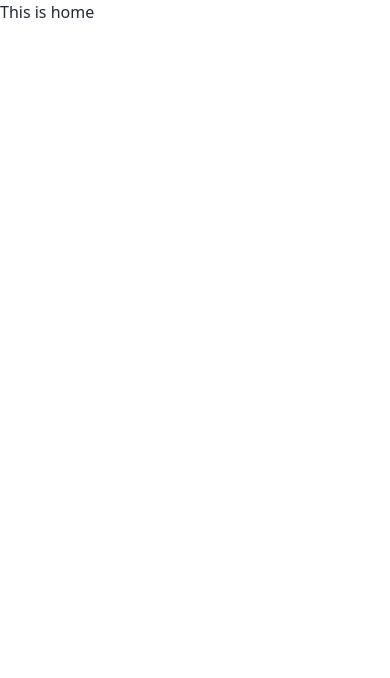
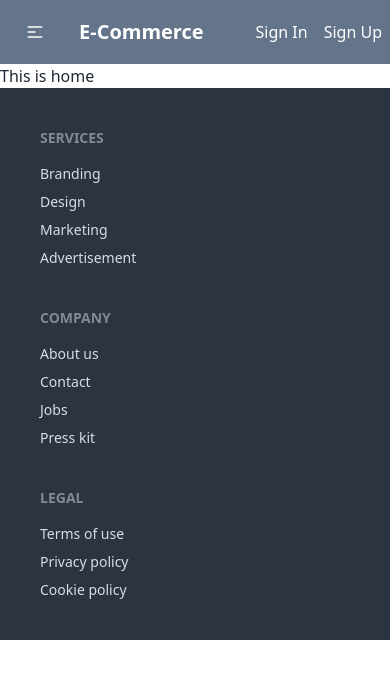
Before and after one commit to Rashed1879/repliq-react-challenge, a React (Vite) app: page / in a window 390 px wide. Shown: the top 678 px of the page. Built offline with nearby package versions, Linux system fonts and the light colour scheme.

Commit message:
Navbar and Footer added

```diff
--- a/src/Layouts/Main.jsx
+++ b/src/Layouts/Main.jsx
@@ -1,9 +1,13 @@
 import { Outlet } from 'react-router-dom';
+import Navbar from '../Pages/Shared/Navbar';
+import Footer from '../Pages/Shared/Footer';
 
 const Main = () => {
 	return (
 		<div>
+			<Navbar></Navbar>
 			<Outlet></Outlet>
+			<Footer></Footer>
 		</div>
 	);
 };
--- /dev/null
+++ b/src/Pages/Shared/Footer.jsx
@@ -0,0 +1,28 @@
+const Footer = () => {
+	return (
+		<footer className="footer p-10 bg-neutral text-neutral-content">
+			<div>
+				<span className="footer-title">Services</span>
+				<a className="link link-hover">Branding</a>
+				<a className="link link-hover">Design</a>
+				<a className="link link-hover">Marketing</a>
+				<a className="link link-hover">Advertisement</a>
+			</div>
+			<div>
+				<span className="footer-title">Company</span>
+				<a className="link link-hover">About us</a>
+				<a className="link link-hover">Contact</a>
+				<a className="link link-hover">Jobs</a>
+				<a className="link link-hover">Press kit</a>
+			</div>
+			<div>
+				<span className="footer-title">Legal</span>
+				<a className="link link-hover">Terms of use</a>
+				<a className="link link-hover">Privacy policy</a>
+				<a className="link link-hover">Cookie policy</a>
+			</div>
+		</footer>
+	);
+};
+
+export default Footer;
--- /dev/null
+++ b/src/Pages/Shared/Navbar.jsx
@@ -0,0 +1,60 @@
+const Navbar = () => {
+	return (
+		<div className="navbar bg-slate-500 text-white">
+			<div className="navbar-start">
+				<div className="dropdown">
+					<label tabIndex={0} className="btn btn-ghost lg:hidden">
+						<svg
+							xmlns="http://www.w3.org/2000/svg"
+							className="h-5 w-5"
+							fill="none"
+							viewBox="0 0 24 24"
+							stroke="currentColor"
+						>
+							<path
+								strokeLinecap="round"
+								strokeLinejoin="round"
+								strokeWidth="2"
+								d="M4 6h16M4 12h8m-8 6h16"
+							/>
+						</svg>
+					</label>
+					<ul
+						tabIndex={0}
+						className="menu menu-sm dropdown-content mt-3 z-[1] p-2 shadow bg-base-100 rounded-box w-52"
+					>
+						<li>
+							<a>Item 1</a>
+						</li>
+						<li>
+							<a>Parent</a>
+						</li>
+						<li>
+							<a>Item 3</a>
+						</li>
+					</ul>
+				</div>
+				<a className="btn btn-ghost normal-case text-xl">E-Commerce</a>
+			</div>
+			<div className="navbar-center hidden lg:flex">
+				<ul className="menu menu-horizontal px-1">
+					<li>
+						<a>Item 1</a>
+					</li>
+					<li tabIndex={0}>
+						<a>Parent</a>
+					</li>
+					<li>
+						<a>Item 3</a>
+					</li>
+				</ul>
+			</div>
+			<div className="navbar-end space-x-4">
+				<a>Sign In</a>
+				<a>Sign Up</a>
+			</div>
+		</div>
+	);
+};
+
+export default Navbar;
```
